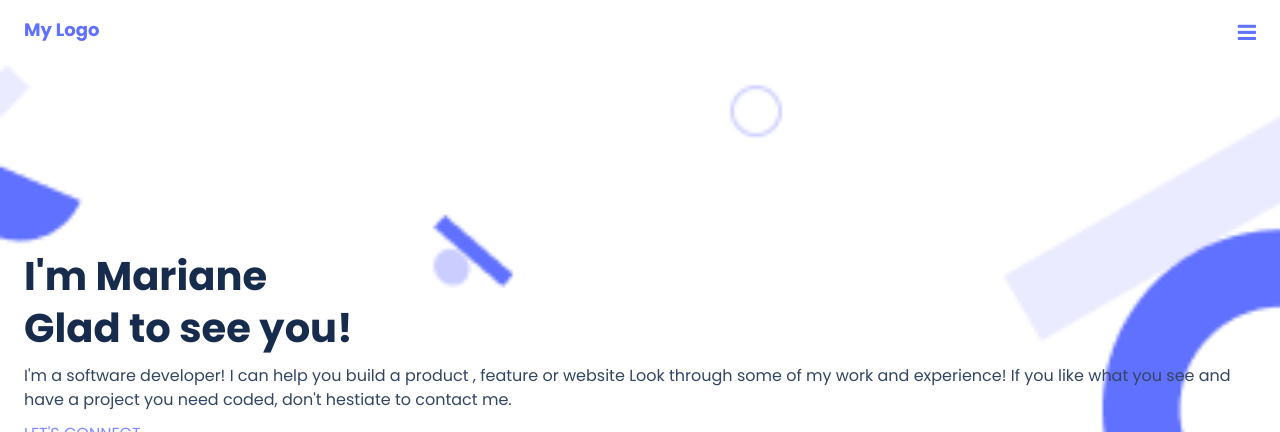
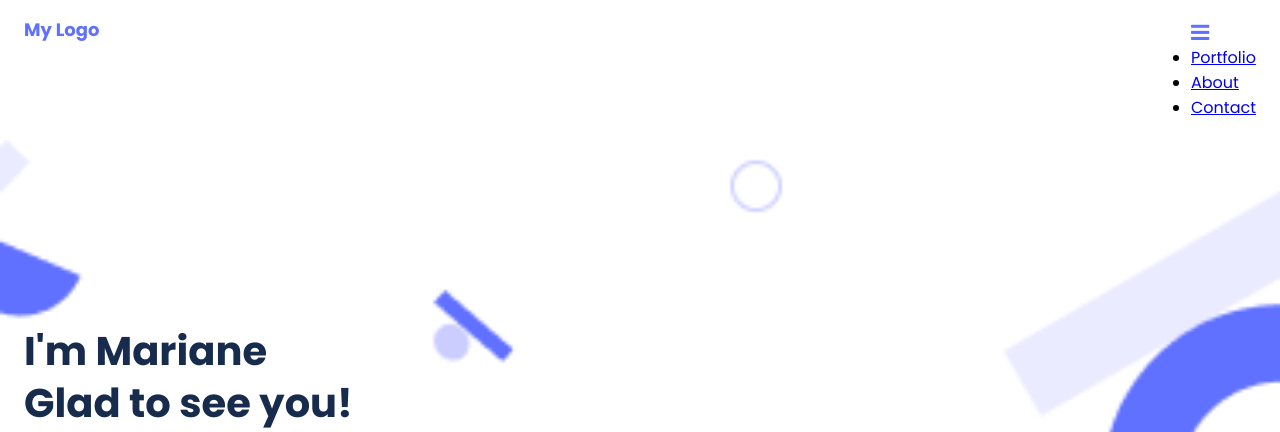
Before and after one commit to over-geek/Portfolio-Project, a website: page index.html in a window 1280 px wide. Shown: the top 432 px of the page. Drawn offline with Linux system fonts and the light colour scheme.

Commit message:
Add nav links for desktop version

```diff
--- a/index.html
+++ b/index.html
@@ -14,6 +14,17 @@
             <a href="#" id="logo">My Logo</a>
             <nav>
                 <i class="fa fa-bars fa-lg"></i>
+                <ul>
+                    <li>
+                        <a href="#">Portfolio</a>
+                    </li>
+                    <li>
+                        <a href="#">About</a>
+                    </li>
+                    <li>
+                        <a href="#">Contact</a>
+                    </li>
+                </ul>
             </nav>
         </header>
         <section class="main-content">
```
